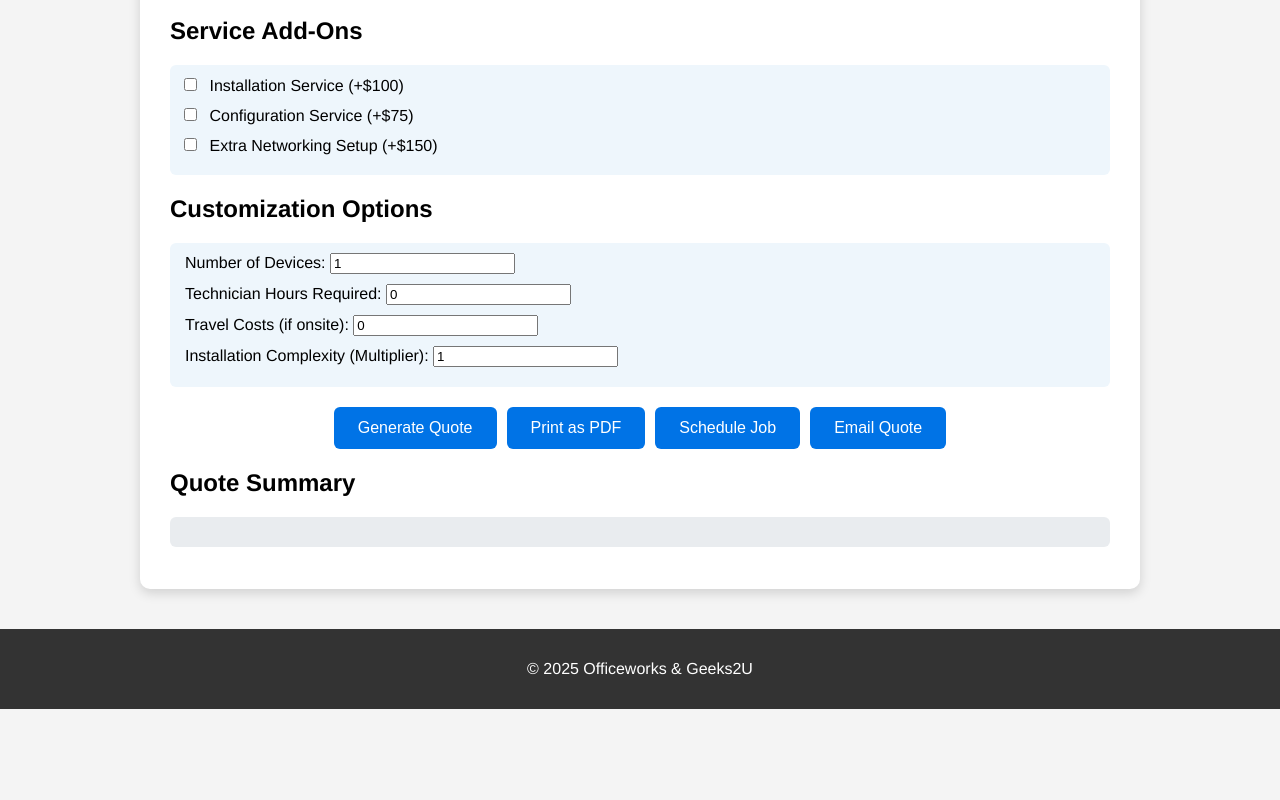
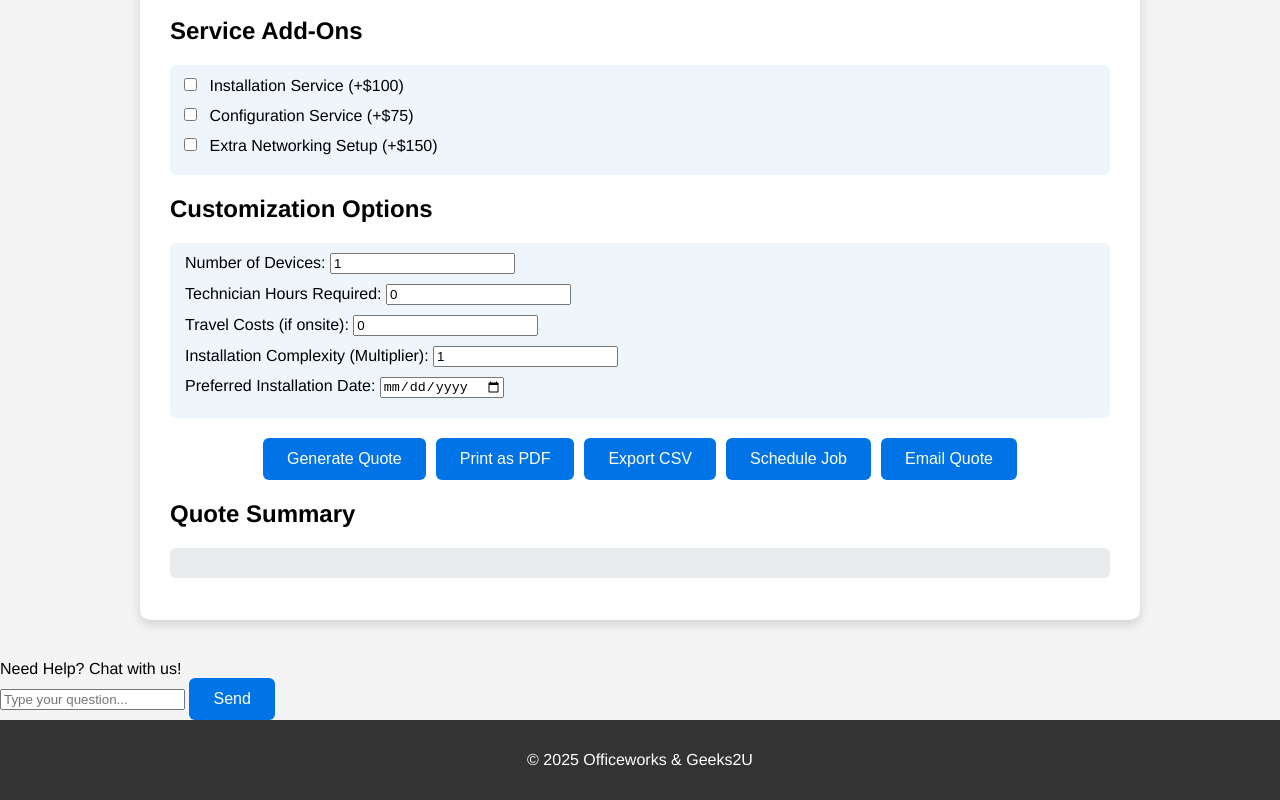
Before and after one commit to TML-4PM/whydididothis, a website: page public/index.html in a window 1280 px wide. Shown: the part 2076-2876 px from the top of the page. Before the commit the page ends 2785 px from the top, so only its background shows below. Drawn offline with Linux system fonts and the light colour scheme.

Commit message:
Update index.html

```diff
--- a/public/index.html
+++ b/public/index.html
@@ -4,15 +4,13 @@
     <meta charset="UTF-8" />
     <meta name="viewport" content="width=device-width, initial-scale=1.0" />
     <title>Job Pricing Calculator</title>
-    <!-- Link to local styles -->
     <link rel="stylesheet" href="styles.css" />
-    <!-- Main script -->
     <script defer src="script.js"></script>
   </head>
   <body>
     <header>
       <div class="logo-container">
-        <!-- Logos (ensure these images exist in public/assets/) -->
+        <!-- Ensure these images are in public/assets/ -->
         <img src="assets/officeworks-logo.png" alt="Officeworks Logo" class="logo" />
         <img src="assets/geeks2u-logo.png" alt="Geeks2U Logo" class="logo" />
       </div>
@@ -25,13 +23,13 @@
         <div class="email-section">
           <label for="email">Enter Email to Pre-fill:</label>
           <input type="email" id="email" placeholder="Enter your email" />
-          <button id="load-quote" onclick="fetchQuote()">Load Quote</button>
+          <button id="load-quote-btn" onclick="fetchQuote()">Load Quote</button>
         </div>
 
         <!-- Product Selection -->
         <h2>Select Products</h2>
         <div id="product-list">
-          <!-- Dynamic product list will be injected here -->
+          <!-- Products will be dynamically injected here -->
         </div>
 
         <!-- Service Add-On Selection -->
@@ -70,12 +68,18 @@
             <label for="complexity">Installation Complexity (Multiplier):</label>
             <input type="number" id="complexity" step="0.1" min="1" value="1" />
           </div>
+          <!-- Calendar & Scheduling -->
+          <div class="custom-item">
+            <label for="schedule-date">Preferred Installation Date:</label>
+            <input type="date" id="schedule-date" />
+          </div>
         </div>
 
         <!-- Action Buttons -->
         <div class="buttons">
           <button onclick="generateQuote()">Generate Quote</button>
           <button onclick="printQuote()">Print as PDF</button>
+          <button onclick="exportCSV()">Export CSV</button>
           <button onclick="scheduleJob()">Schedule Job</button>
           <button onclick="sendEmail()">Email Quote</button>
         </div>
@@ -87,6 +91,16 @@
       </section>
     </main>
 
+    <!-- Floating Chatbot Widget -->
+    <div id="chatbot" class="chatbot-closed">
+      <div id="chatbot-header" onclick="toggleChatbot()">Need Help? Chat with us!</div>
+      <div id="chatbot-body">
+        <div id="chatbot-messages"></div>
+        <input type="text" id="chatbot-input" placeholder="Type your question..." />
+        <button onclick="sendChatMessage()">Send</button>
+      </div>
+    </div>
+
     <footer>
       <p>&copy; 2025 Officeworks &amp; Geeks2U</p>
     </footer>
```
